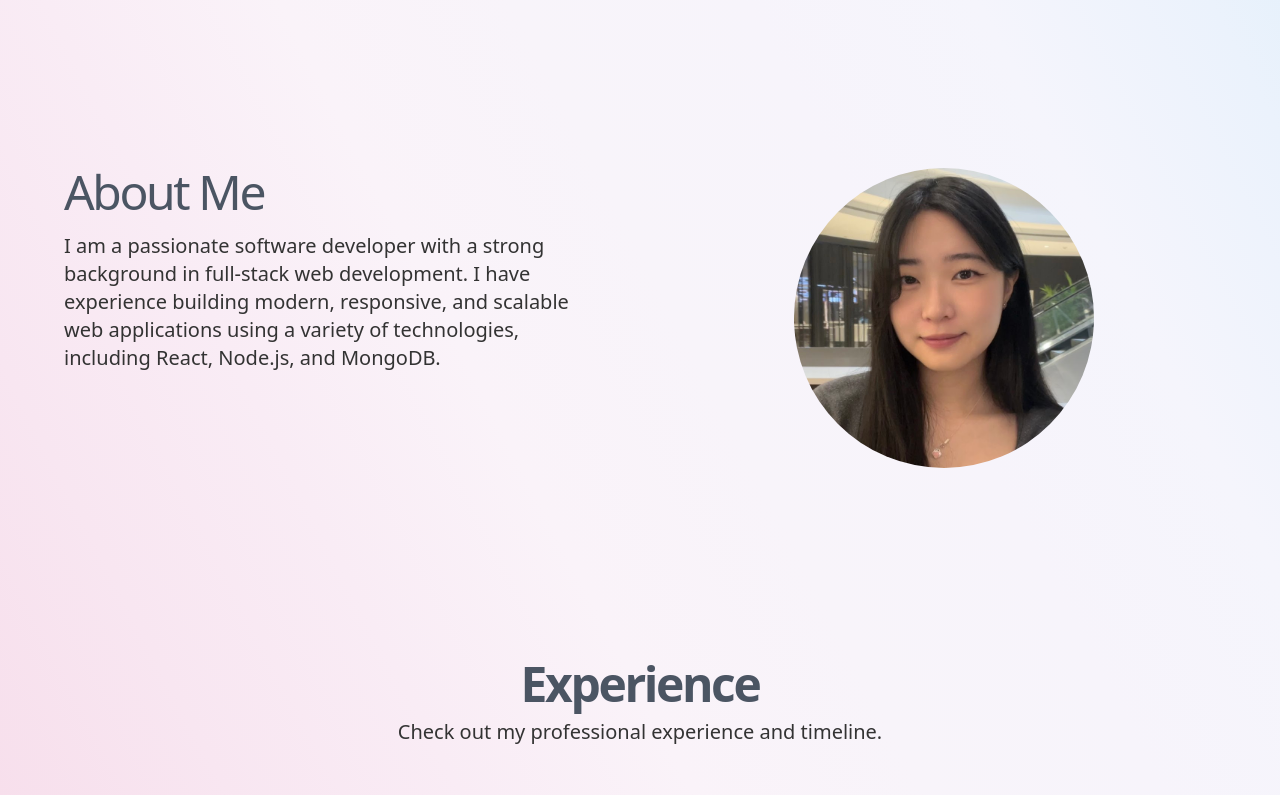
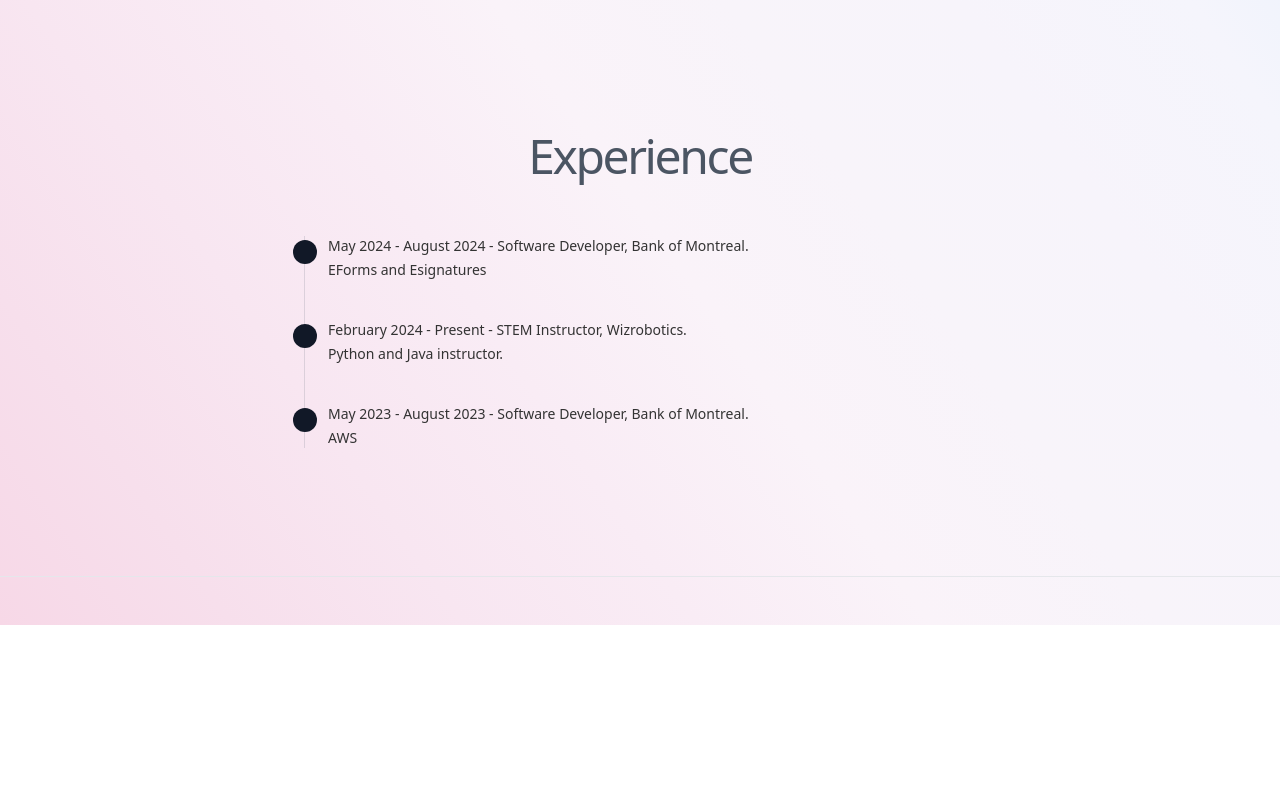
Before and after one commit to cailynhk/cailynwebsite, a Next.js app: page / in a window 1280 px wide. Shown: the part 1200-1995 px from the top of the page. After the commit the page ends 1825 px from the top, so only its background shows below. Built offline with nearby package versions, Linux system fonts and the light colour scheme.

Commit message:
removed projects section

```diff
--- a/components/component/ProjectSection.jsx
+++ b/components/component/ProjectSection.jsx
@@ -1,5 +1,5 @@
 'use client';
-import { useRef } from 'react';
+import { useRef, useEffect } from 'react';
 import Link from 'next/link';
 
 export const ProjectSection = () => {
@@ -7,6 +7,7 @@
 
   const scrollLeft = () => {
     if (scrollContainerRef.current) {
+      console.log("scrolling left");
       const scrollAmount = scrollContainerRef.current.offsetWidth; // Scroll the width of the container (showing 3 projects at a time)
       scrollContainerRef.current.scrollBy({ left: -scrollAmount, behavior: 'smooth' });
     }
@@ -14,10 +15,15 @@
 
   const scrollRight = () => {
     if (scrollContainerRef.current) {
+      console.log("scrolling right");
       const scrollAmount = scrollContainerRef.current.offsetWidth; // Scroll the width of the container (showing 3 projects at a time)
       scrollContainerRef.current.scrollBy({ left: scrollAmount, behavior: 'smooth' });
     }
   };
+
+  useEffect(() => {
+    console.log('scrollContainerRef:', scrollContainerRef.current);
+  }, []);
 
   return (
     <section className="w-full py-12 md:py-24 lg:py-32 relative">
--- a/components/component/component.jsx
+++ b/components/component/component.jsx
@@ -5,7 +5,7 @@
 import { Input } from "@/components/ui/input"
 import { Textarea } from "@/components/ui/textarea"
 import '../../app/styles.css';
-import { ProjectSection } from "./ProjectSection";
+//import { ProjectSection } from "./ProjectSection";
 
 export function Component() {
   return (
@@ -70,10 +70,7 @@
     </div>
   </div>
 </section>
-
-        <ProjectSection />
-
-
+          {/* Project Section */}
         <section className="w-full pt-12 md:pt-24 lg:pt-32">
         <section className="w-full pt-12 md:pt-24 lg:pt-32">
   <div className="px-4 md:px-6 space-y-10 xl:space-y-16">
@@ -83,10 +80,7 @@
           About Me
         </h2>
         <p className="max-w-[700px] text-[#333] md:text-xl dark:text-gray-400">
-          I am a passionate software developer with a strong background in full-stack web development. I have
-          experience building modern, responsive, and scalable web applications using a variety of technologies,
-          including React, Node.js, and MongoDB.
-        </p>
+          Hi! I'm Cailyn, a third year Mathematics student at the University of Toronto minoring in Computer Science and Statistics. I love learning new things from other people! Outside of school and work, I'm busy helping to run the UofT Keyboard Club and trying every iced matcha latte in Toronto.        </p>
       </div>
 
       {/* Circular Image */}
@@ -111,10 +105,9 @@
               className="flex flex-col items-center justify-center space-y-4 text-center">
               <div className="space-y-2">
                 <h2
-                  className="text-3xl font-bold tracking-tighter sm:text-5xl text-[#4b5563]">Experience</h2>
+                  className="text-3xl font-medium tracking-tighter sm:text-5xl text-[#4b5563]">Experience</h2>
                 <p
                   className="max-w-[900px] text-[#333] md:text-xl/relaxed lg:text-base/relaxed xl:text-xl/relaxed dark:text-gray-400">
-                  Check out my professional experience and timeline.
                 </p>
               </div>
             </div>
@@ -124,29 +117,23 @@
                 <div className="grid gap-1 text-sm relative">
                   <div
                     className="aspect-square w-6 bg-gray-900 rounded-full absolute left-0 translate-x-[-35px] z-10 top-1 dark:bg-gray-50" />
-                  <div className="font-medium">March 2020 - Present - Software Engineer, Acme Inc.</div>
+                  <div className="font-medium">May 2024 - August 2024 - Software Developer, Bank of Montreal.</div>
                   <div className="text-[#333] dark:text-gray-400">
-                    Developed and maintained full-stack web applications using React, Node.js, and MongoDB. Collaborated
-                    with cross- functional teams to deliver high-quality software solutions.
-                  </div>
+                    EForms and Esignatures                  </div>
                 </div>
                 <div className="grid gap-1 text-sm relative">
                   <div
                     className="aspect-square w-6 bg-gray-900 rounded-full absolute left-0 translate-x-[-35px] z-10 top-1 dark:bg-gray-50" />
-                  <div className="font-medium">June 2018 - February 2020 - Frontend Developer, XYZ Corp.</div>
+                  <div className="font-medium">February 2024 - Present - STEM Instructor, Wizrobotics.</div>
                   <div className="text-[#333] dark:text-gray-400">
-                    Designed and implemented responsive user interfaces using React and CSS frameworks. Collaborated
-                    with backend developers to integrate frontend components with API endpoints.
-                  </div>
+                    Python and Java instructor.                  </div>
                 </div>
                 <div className="grid gap-1 text-sm relative">
                   <div
                     className="aspect-square w-6 bg-gray-900 rounded-full absolute left-0 translate-x-[-35px] z-10 top-1 dark:bg-gray-50" />
-                  <div className="font-medium">September 2016 - May 2018 - Intern, ABC Inc.</div>
+                  <div className="font-medium">May 2023 - August 2023 - Software Developer, Bank of Montreal.</div>
                   <div className="text-[#333] dark:text-gray-400">
-                    Gained hands-on experience in web development, participating in the development of various web
-                    applications. Learned about agile methodologies and best practices.
-                  </div>
+                    AWS                  </div>
                 </div>
               </div>
             </div>
@@ -162,22 +149,3 @@
     </div>)
   );
 }
-
-function CodeIcon(props) {
-  return (
-    (<svg
-      {...props}
-      xmlns="http://www.w3.org/2000/svg"
-      width="24"
-      height="24"
-      viewBox="0 0 24 24"
-      fill="none"
-      stroke="currentColor"
-      strokeWidth="2"
-      strokeLinecap="round"
-      strokeLinejoin="round">
-      <polyline points="16 18 22 12 16 6" />
-      <polyline points="8 6 2 12 8 18" />
-    </svg>)
-  );
-}
```
